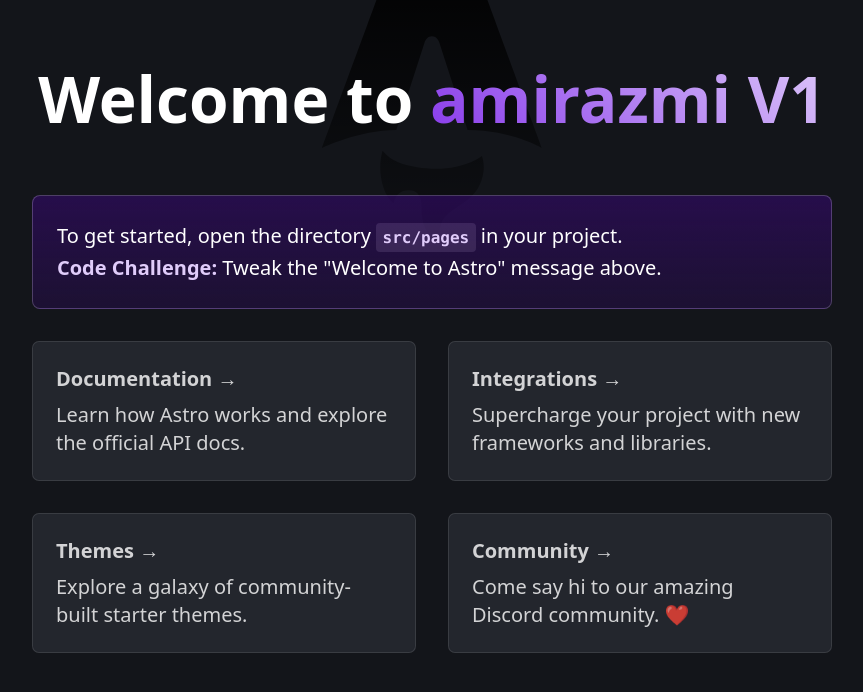
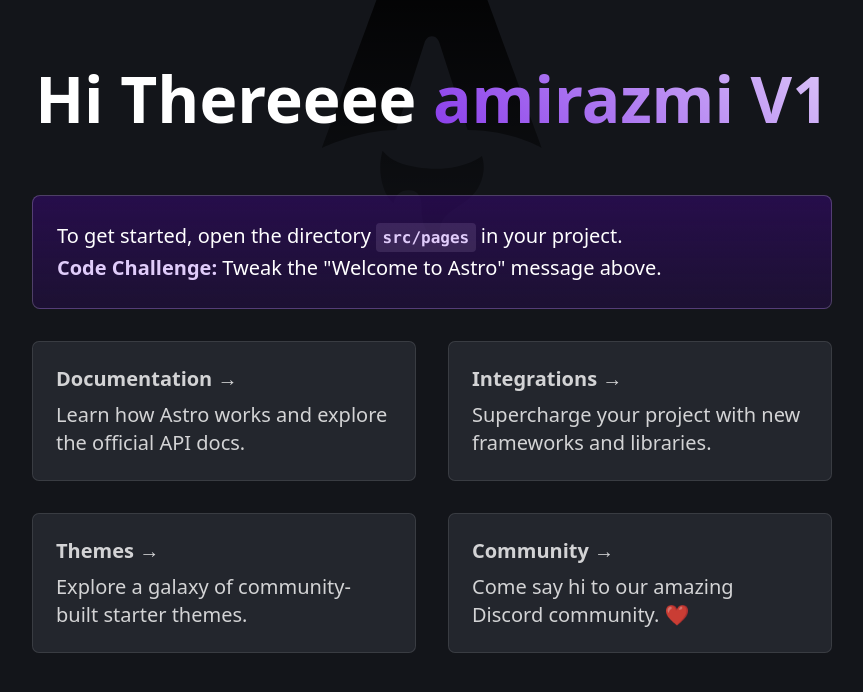
Before and after one commit to m-amirazmi/amirazmi, an Astro site: page / in a window 1280 px wide. Shown: the whole page, without its empty margins (208-1071 px from the left). Built offline with nearby package versions, Linux system fonts and the light colour scheme; Astro itself is replaced by a stand-in of ours.

Commit message:
add some update

```diff
--- a/src/pages/index.astro
+++ b/src/pages/index.astro
@@ -33,7 +33,7 @@
         </linearGradient>
       </defs>
     </svg>
-    <h1>Welcome to <span class="text-gradient">amirazmi V1</span></h1>
+    <h1>Hi Thereeee <span class="text-gradient">amirazmi V1</span></h1>
     <p class="instructions">
       To get started, open the directory <code>src/pages</code> in your project.<br
       />
```
